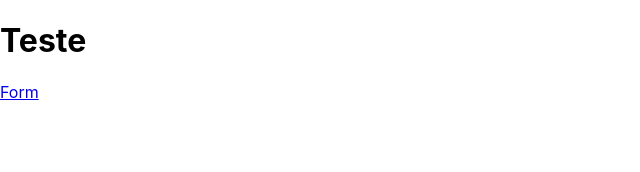
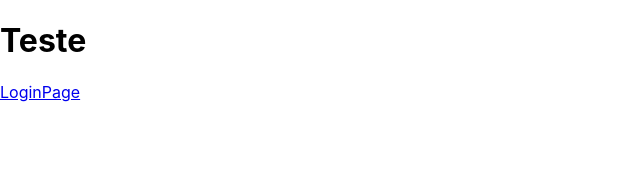
Before and after one commit to indigotech/onboard-gustavo-barros, a React (Create React App) app: page /blank in a window 1280 px wide. Shown: the top 172 px of the page, without its empty margins (0-640 px from the left). Built offline with nearby package versions, Linux system fonts and the light colour scheme.

Commit message:
rename folders and components

```diff
--- a/src/App.tsx
+++ b/src/App.tsx
@@ -1,6 +1,6 @@
 import { BrowserRouter, Switch, Route } from 'react-router-dom';
 import BlankPage from './components/blank-page/Blank';
-import Form from './components/form/Form';
+import Form from './components/login-page/LoginPage';
 
 function App(): JSX.Element {
   return (
--- a/src/components/blank-page/Blank.tsx
+++ b/src/components/blank-page/Blank.tsx
@@ -1,5 +1,5 @@
 import { Link } from 'react-router-dom';
-import { formPath } from '../form/Form';
+import { loginPagePath } from '../login-page/LoginPage';
 import './Blank.css';
 
 export const blankPagePath = 'blank';
@@ -8,7 +8,7 @@ function BlankPage(): JSX.Element {
   return (
     <>
       <h1 className='Header'>Teste</h1>
-      <Link to={formPath}>Form</Link>
+      <Link to={loginPagePath}>LoginPage</Link>
     </>
   );
 }
--- a/src/components/form/Form.tsx
+++ b/src/components/login-page/LoginPage.tsx
@@ -7,9 +7,9 @@ import { Link } from 'react-router-dom';
 import { blankPagePath } from '../blank-page/Blank';
 import ClipLoader from "react-spinners/ClipLoader";
 
-export const formPath = '/';
+export const loginPagePath = '/';
 
-function Form(): JSX.Element {
+function LoginPage(): JSX.Element {
   const [data, setData] = useState({
     email: '',
     password: '',
@@ -75,4 +75,4 @@ function Form(): JSX.Element {
   );
 }
 
-export default Form;
+export default LoginPage;
```
